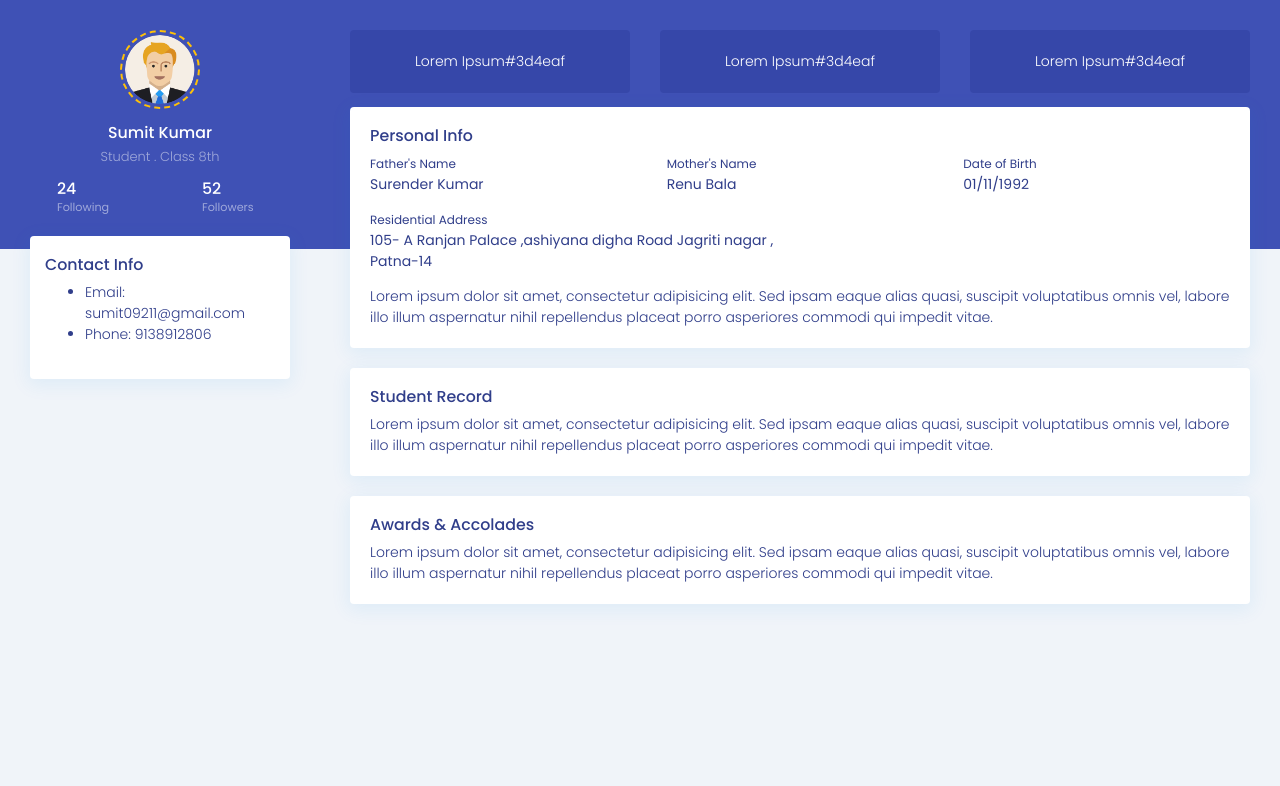
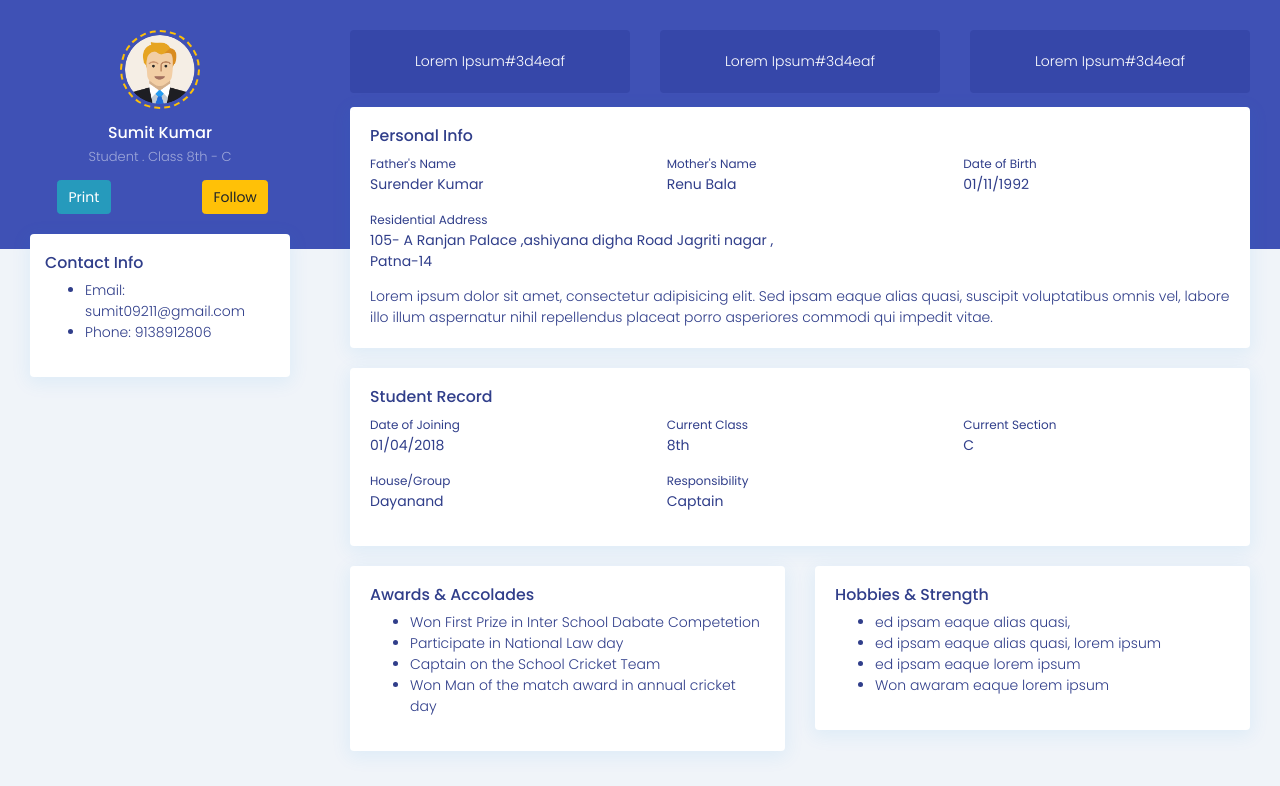
Before and after one commit to sumit09211/xyz, a website: page index.html in a window 1280 px wide. Shown: the part 67-853 px from the top of the page. Before the commit the page ends 800 px from the top, so only its background shows below. Drawn offline with Linux system fonts and the light colour scheme.

```diff
--- a/index.html
+++ b/index.html
@@ -21,24 +21,24 @@
 
 					  <!-- Links -->
 					    <div class="collapse navbar-collapse" id="collapsibleNavbar">
-							  <ul class="navbar-nav mr-auto ml-auto">
+								<ul class="navbar-nav mr-auto ml-auto">
 							    <li class="nav-item">
-							      <a class="nav-link active" href="#">Home</a>
+							      <a class="nav-link" href="index.html">Home</a>
 							    </li>
 							    <li class="nav-item">
-							      <a class="nav-link" href="#">Profile</a>
+							      <a class="nav-link active" href="profile.html">Profile</a>
 							    </li>
 									<li class="nav-item">
-							      <a class="nav-link" href="#">Speak Up</a>
+							      <a class="nav-link" href="speakup.html">Speak Up</a>
 							    </li>
 							    <li class="nav-item">
-							      <a class="nav-link" href="#">Ask an Expert</a>
+							      <a class="nav-link" href="ask-an-expert.html">Ask an Expert</a>
 							    </li>
 									<li class="nav-item">
-							      <a class="nav-link" href="#">Lekhni</a>
+							      <a class="nav-link" href="lekhni.html">Lekhni</a>
 							    </li>
 							    <li class="nav-item">
-							      <a class="nav-link" href="#">Community</a>
+							      <a class="nav-link" href="community.html">Community</a>
 							    </li>
 							  </ul>
 								<ul class="navbar-nav">
@@ -71,18 +71,20 @@
 									</div>
 									<div class="profile-info">
 										<h4 class="text-white mb-1">Sumit Kumar</h4>
-										<p class="text-faded">Student . Class 8th</p>
+										<p class="text-faded">Student . Class 8th - C</p>
 										<!-- <p class="text-faded">sumit09211@gmail.com</p> -->
 									</div>
 									<div class="follows">
 										<div class="row">
 											<div class="col-md-6 text-left pl-5">
-												<h4 class="text-white mb-0">24</h4>
-												<div class="text-faded small">Following</div>
+												<a href="#" class="btn btn-info" title="Print Admit Card">Print</a>
+												<!-- <h4 class="text-white mb-0">24</h4>
+												<div class="text-faded small">Following</div> -->
 											</div>
 											<div class="col-md-6 text-left pl-5">
-												<h4 class="text-white mb-0">52</h4>
-												<div class="text-faded small">Followers</div>
+												<a href="#" class="btn btn-warning" title="Follow Sumit kumar">Follow</a>
+												<!-- <h4 class="text-white mb-0">52</h4>
+												<div class="text-faded small">Followers</div> -->
 											</div>
 										</div>
 									</div>
@@ -137,13 +139,56 @@
 								</div>
 								<div class="other-info">
 									<h4>Student Record</h4>
-									Lorem ipsum dolor sit amet, consectetur adipisicing elit. Sed ipsam eaque alias quasi, suscipit voluptatibus omnis vel, labore illo illum aspernatur nihil repellendus placeat porro asperiores commodi qui impedit vitae.
+									<div class="row">
+										<div class="col-md-4 mb-3">
+											<small>Date of Joining</small><br> <strong>01/04/2018</strong>
+										</div>
+										<div class="col-md-4 mb-3">
+											<small>Current Class</small> <br> <strong>8th</strong>
+										</div>
+										<div class="col-md-4 mb-3">
+											<small>Current Section</small> <br> <strong>C</strong>
+										</div>
+										<div class="col-md-4 mb-3">
+											<small>House/Group</small> <br> <strong>Dayanand</strong>
+										</div>
+										<div class="col-md-4 mb-3">
+											<small>Responsibility</small> <br> <strong>Captain</strong>
+										</div>
+									</div>
 								</div>
-								<div class="other-info">
+								<div class="row">
+									<div class="col-md-6">
+										<div class="other-info">
 									<h4>Awards & Accolades</h4>
-									Lorem ipsum dolor sit amet, consectetur adipisicing elit. Sed ipsam eaque alias quasi, suscipit voluptatibus omnis vel, labore illo illum aspernatur nihil repellendus placeat porro asperiores commodi qui impedit vitae.
+									<div class="row">
+										<div class="col-sm-12">
+											<ul class="list">
+												<li>Won First Prize in Inter School Dabate Competetion</li>
+												<li>Participate in National Law day</li>
+												<li>Captain on the School Cricket Team</li>
+												<li>Won Man of the match award in annual cricket day</li>
+											</ul>
+										</div>
+									</div>
 								</div>
-
+									</div>
+									<div class="col-md-6">
+										<div class="other-info">
+									<h4>Hobbies & Strength</h4>
+									<div class="row">
+										<div class="col-sm-12">
+											<ul class="list">
+												<li>ed ipsam eaque alias quasi, </li>
+												<li>ed ipsam eaque alias quasi, lorem ipsum</li>
+												<li>ed ipsam eaque lorem ipsum</li>
+												<li>Won awaram eaque lorem ipsum</li>
+											</ul>
+										</div>
+									</div>
+								</div>
+									</div>
+								</div>
 		            <!-- Nav tabs -->
 		              <!-- <ul class="nav nav-tabs">
 		                <li class="nav-item">
```
